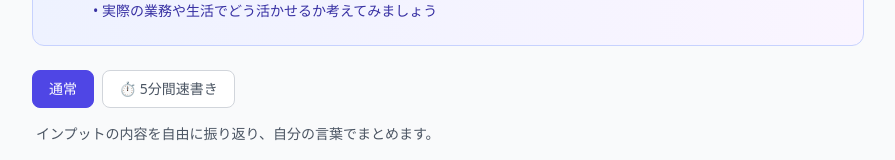
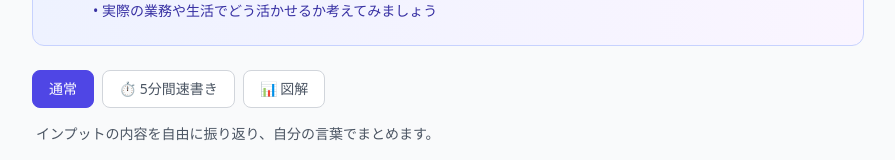
Before and after one commit to hikaru-28/outlog-frontend, a React (Vite) app: page /inputs/1/output in a window 1280 px wide. Shown: the part 273-433 px from the top of the page, without its empty margins (192-1087 px from the left). Built offline with nearby package versions, Linux system fonts and the light colour scheme; no server answers; sample sign-in values are in the browser's storage.

Commit message:
feat: outputTypeInfoにmermaid追加、アウトプット方式の切り替えボタンに図解(mermaid)追加

```diff
--- a/src/pages/OutputPage.tsx
+++ b/src/pages/OutputPage.tsx
@@ -29,6 +29,10 @@ const OutputPage = () => {
         speed_write: {
             label: '5分間速書き',
             description: 'タイマーが鳴るまで止まらずに書き続けます。何が記憶に残っているかを素早く確認するのに最適です。'
+        },
+        mermaid: {
+            label: '📊 図解',
+            description: 'Mermaid記法で要素間の関係性を図として可視化します。構造を整理する力が身につきます。'
         },
     }
 
@@ -167,6 +171,16 @@ const OutputPage = () => {
                     >
                         ⏱ 5分間速書き
                     </button>
+                    <button
+                        type="button"
+                        onClick={() => setOutputType('mermaid')}
+                        className={`px-4 py-2 rounded-lg border text-sm font-medium ${outputType === 'mermaid'
+                            ? 'bg-indigo-600 text-white border-indigo-600'
+                            : 'bg-white text-gray-600 border-gray-300'
+                            }`}
+                    >
+                        📊 図解
+                    </button>
                 </div>
 
                 <p className="text-sm text-gray-600 mb-4 px-1">
```
